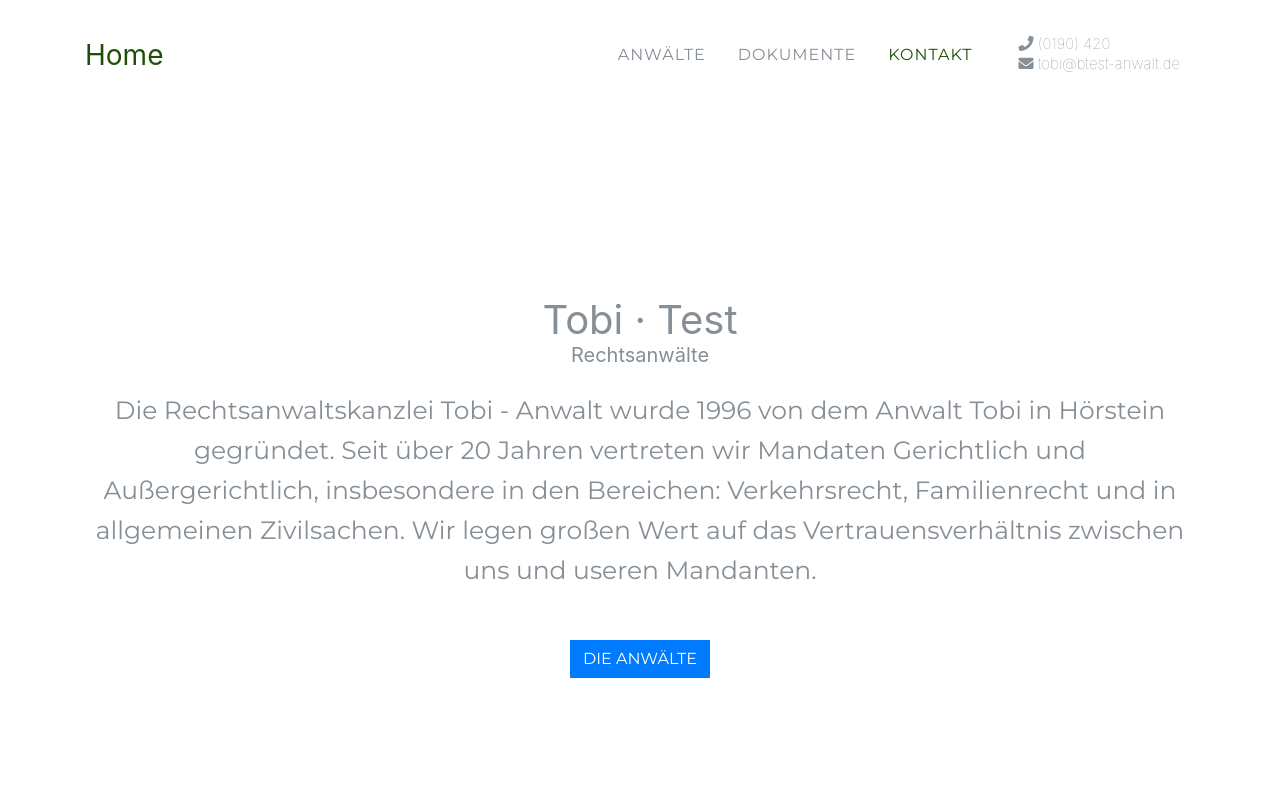
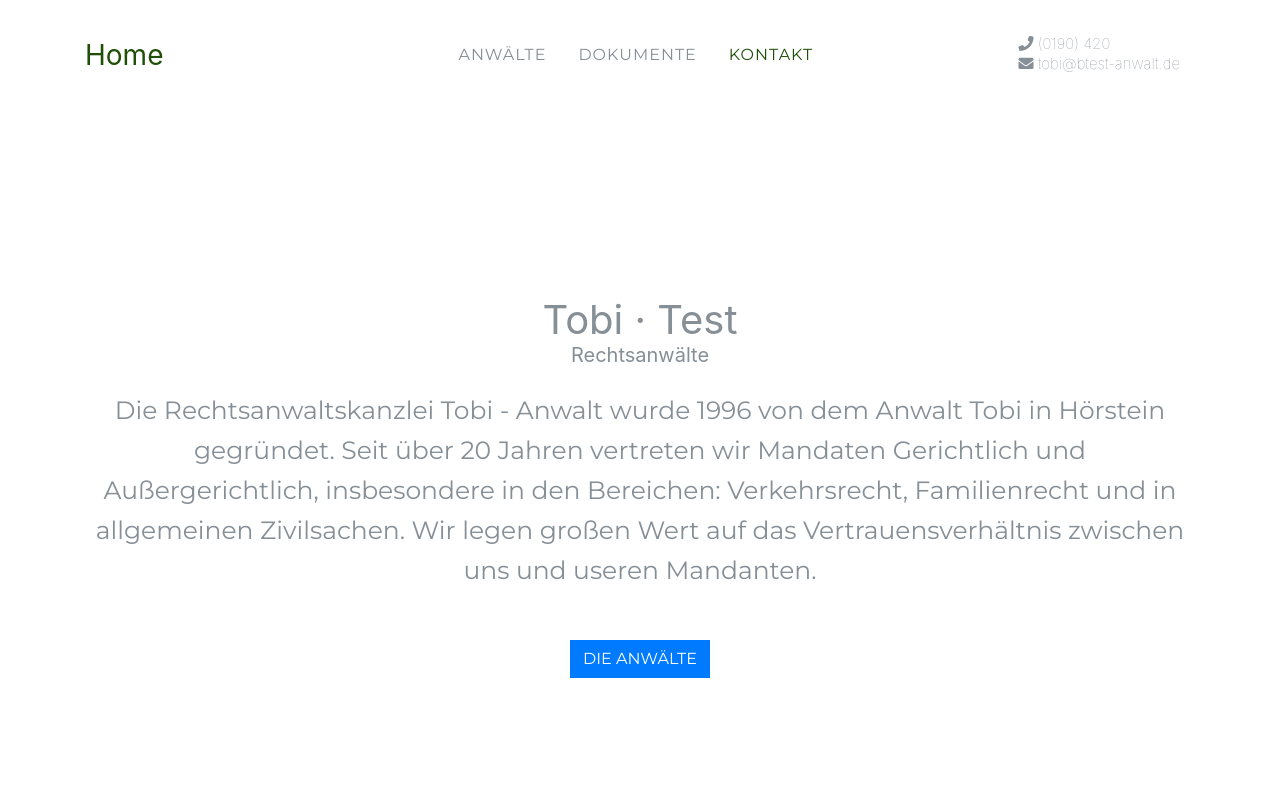
Before and after one commit to tobirohrer/website-lawyer, a website with bundled scripts: page index.html in a window 1280 px wide. Shown: the top 800 px of the page. Built offline with nearby package versions, Linux system fonts and the light colour scheme; a web font is replaced by a local one.

Commit message:
centered navbar

```diff
--- a/index.html
+++ b/index.html
@@ -38,7 +38,7 @@
           <i class="fas fa-bars"></i>
         </button>
         <div class="collapse navbar-collapse navbar-center" id="navbarResponsive">
-          <ul class="navbar-nav text-uppercase ml-auto">
+          <ul style="width: 35%; margin: 0px auto;" class="navbar-nav text-uppercase ml-auto">
             <li class="nav-item">
               <a class="nav-link js-scroll-trigger" href="#lawyers">Anwälte</a>
             </li>
```
